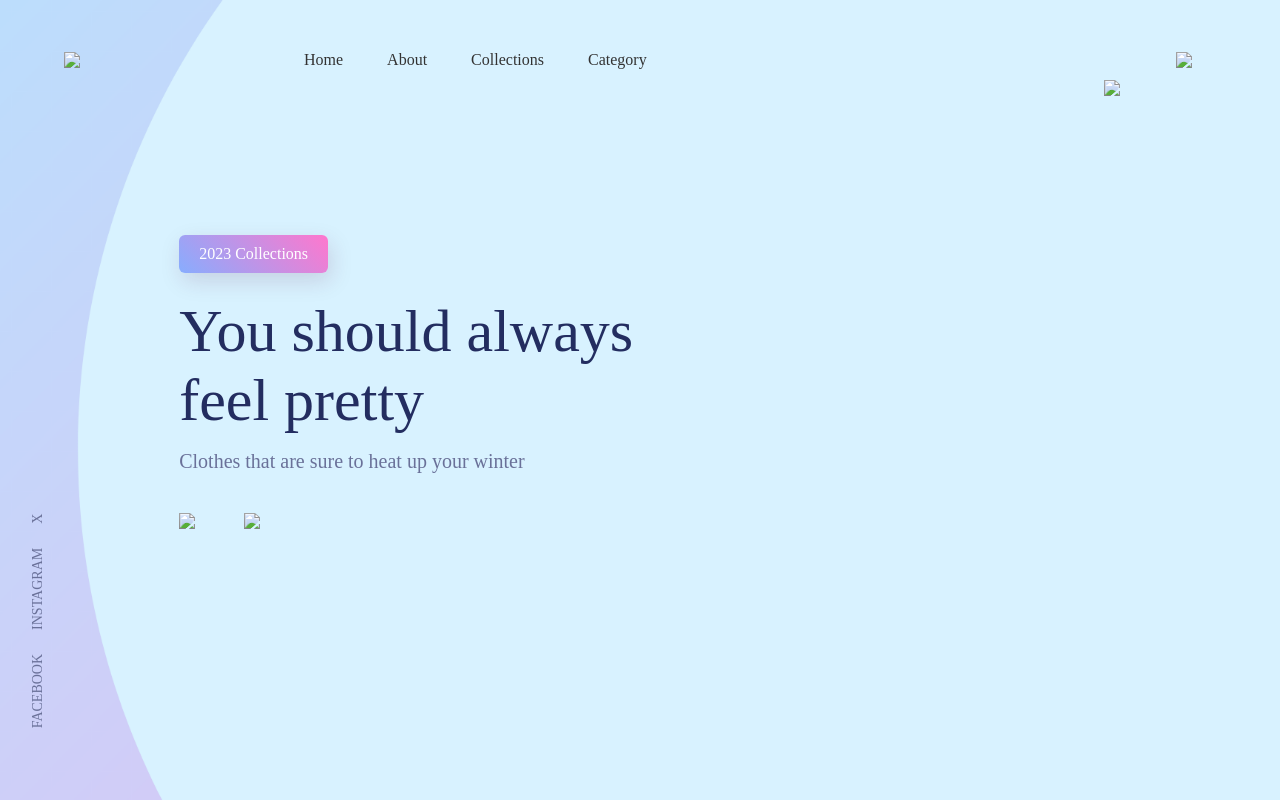
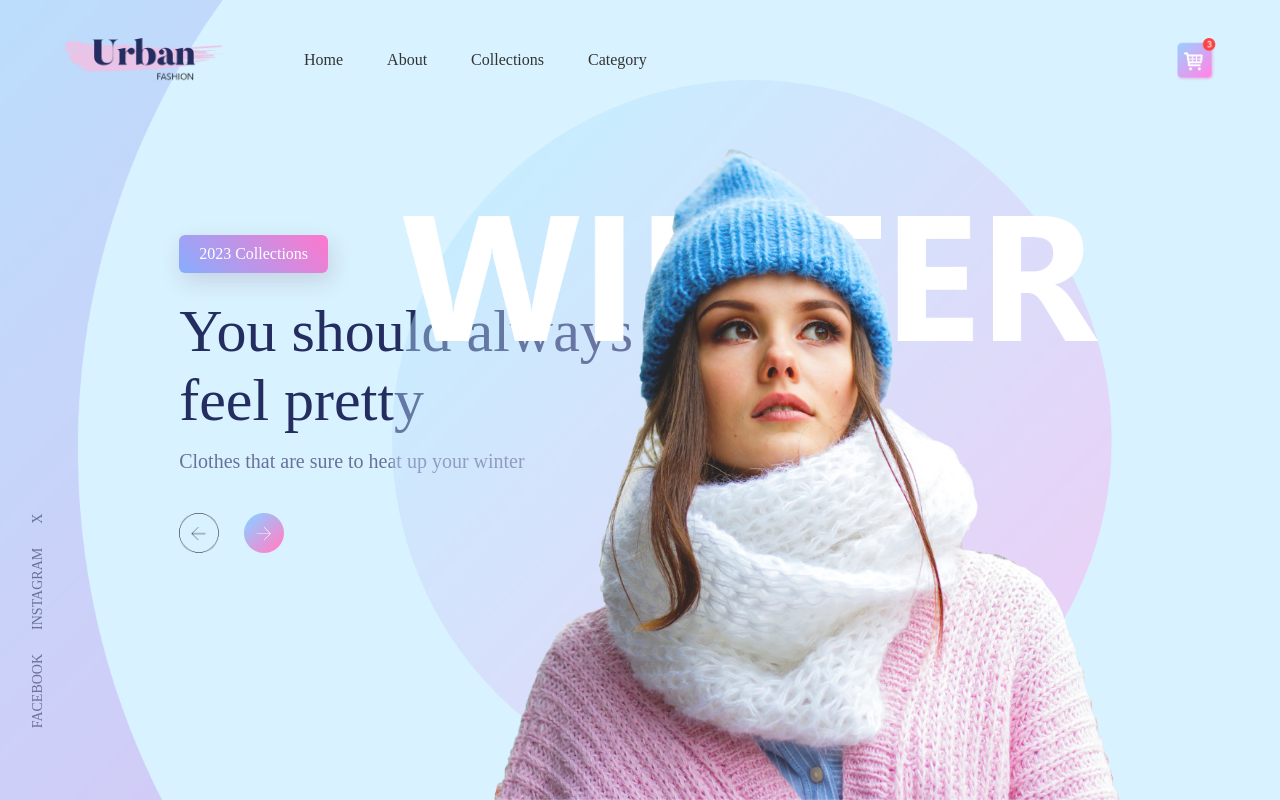
Before and after one commit to hamzael91/modern-website, a plain HTML site: page index.html in a window 1280 px wide. Drawn offline with Linux system fonts and the light colour scheme; files whose address does not match are found by name.

Commit message:
Update index.html

```diff
--- a/index.html
+++ b/index.html
@@ -9,7 +9,7 @@
 <body>
     <div class="container">
         <div class="navbar">
-            <img src="images/logo.png" class="logo">
+            <img src="./logo.png" class="logo">
             <nav>
                 <ul>
                     <li><a href="">Home</a></li>
@@ -18,7 +18,7 @@
                     <li><a href="">Category</a></li>
                 </ul>
             </nav>
-            <img src="images/cart.png" class="cart">
+            <img src="./cart.png" class="cart">
         </div>
 
         <div class="content">
@@ -27,13 +27,13 @@
             <p>Clothes that are sure to heat up your winter</p>
 
             <div class="arrow-icons">
-                <img src="images/back-arrow.png">
-                <img src="images/next-arrow.png">
+                <img src="./back-arrow.png">
+                <img src="./next-arrow.png">
             </div>
         </div>
 
 
-        <img src="images/img.png" class="feature-img">
+        <img src="./img.png" class="feature-img">
 
         <div class="social-links">
             <a href="">FACEBOOK</a>
```
